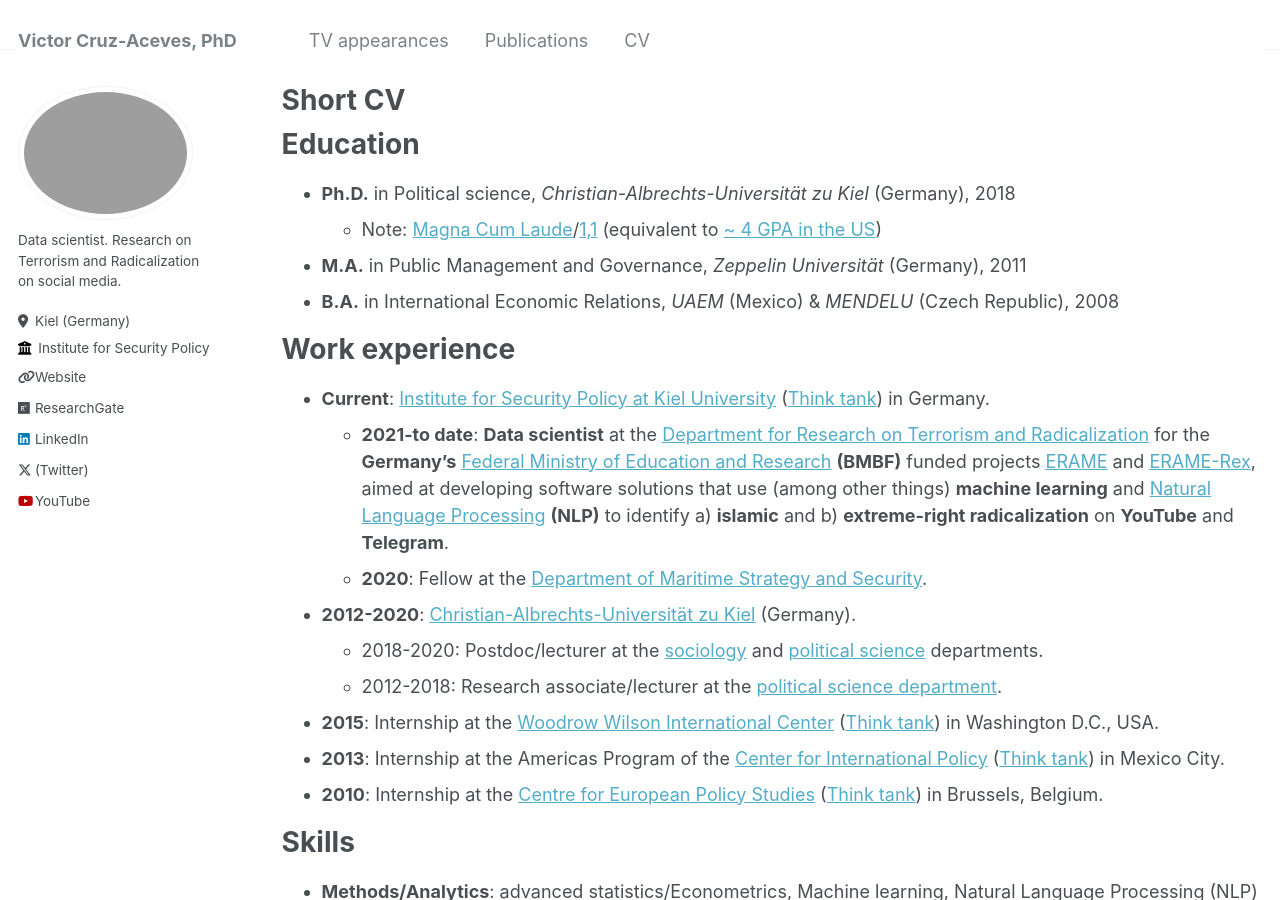
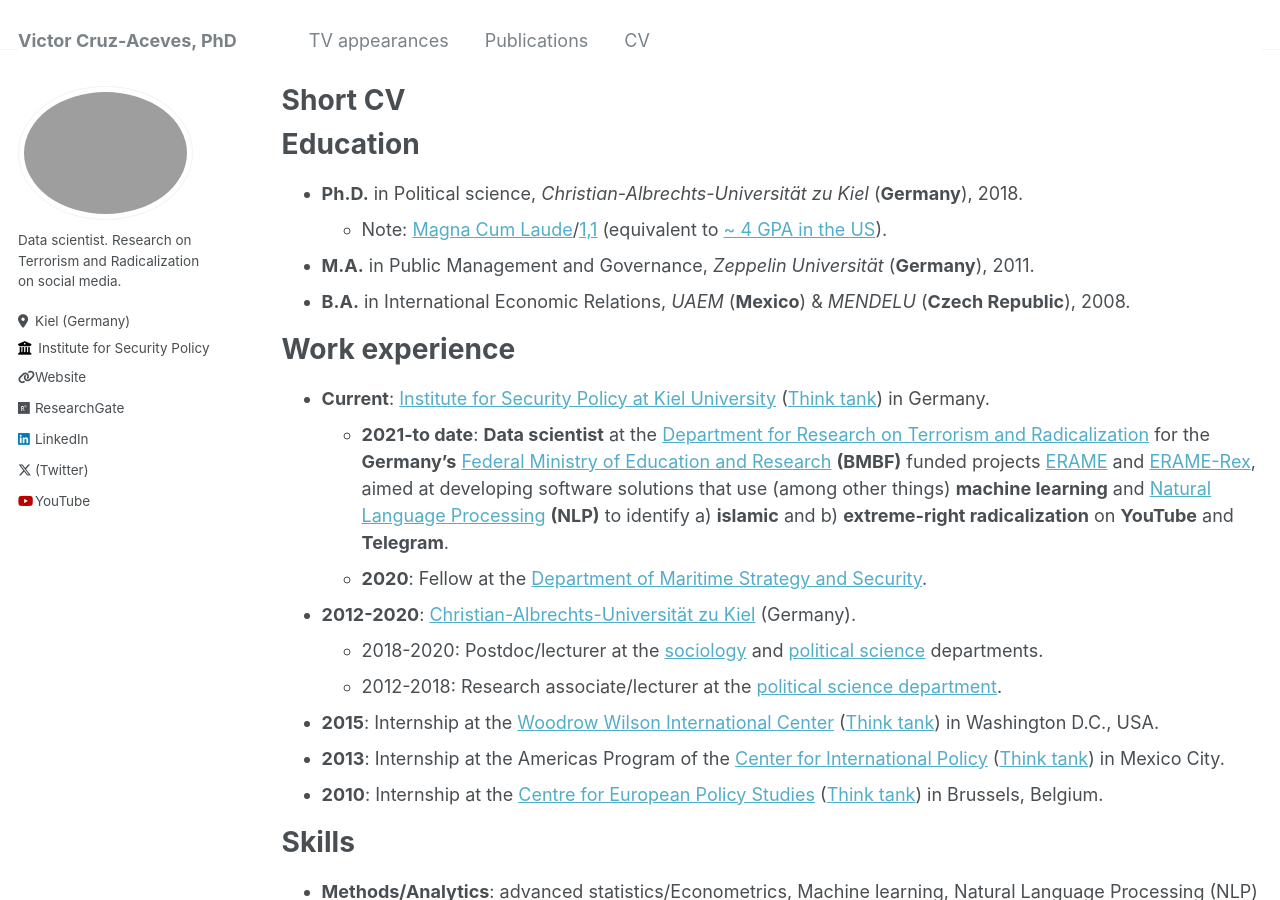
Before and after one commit to victor-cruz-aceves/victor-cruz-aceves.github.io, a Jekyll site: the page built from _pages/cv.md, in a window 1280 px wide and 900 px high. Built offline with Jekyll 4.4.1, drawn with Linux system fonts in a browser that asks for light colours.

Commit message:
University countries in bold

```diff
--- a/_pages/cv.md
+++ b/_pages/cv.md
@@ -11,10 +11,10 @@
 
 Education
 ======
-* **Ph.D.** in Political science, *Christian-Albrechts-Universität zu Kiel* (Germany), 2018
-  * Note: [Magna Cum Laude](https://en.wikipedia.org/wiki/Latin_honors#Germany)/[1,1](https://en.wikipedia.org/wiki/Academic_grading_in_Germany#Tertiary_education) (equivalent to [~ 4 GPA in the US](https://en.wikipedia.org/wiki/Academic_grading_in_Germany#Overview))
-* **M.A.** in Public Management and Governance, *Zeppelin Universität* (Germany), 2011
-* **B.A.** in International Economic Relations, *UAEM* (Mexico) & *MENDELU* (Czech Republic), 2008
+* **Ph.D.** in Political science, *Christian-Albrechts-Universität zu Kiel* (**Germany**), 2018.
+  * Note: [Magna Cum Laude](https://en.wikipedia.org/wiki/Latin_honors#Germany)/[1,1](https://en.wikipedia.org/wiki/Academic_grading_in_Germany#Tertiary_education) (equivalent to [~ 4 GPA in the US](https://en.wikipedia.org/wiki/Academic_grading_in_Germany#Overview)).
+* **M.A.** in Public Management and Governance, *Zeppelin Universität* (**Germany**), 2011.
+* **B.A.** in International Economic Relations, *UAEM* (**Mexico**) & *MENDELU* (**Czech Republic**), 2008.
 
 Work experience
 ======
```
